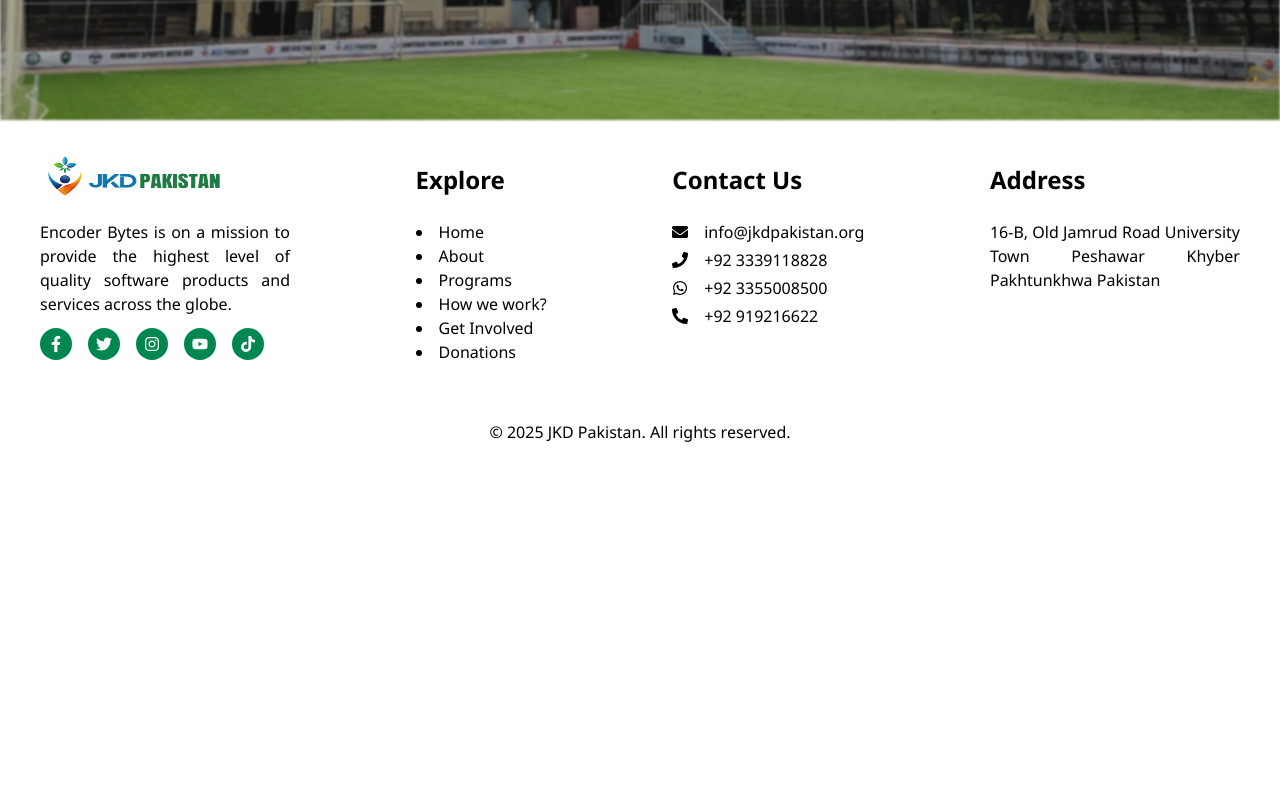
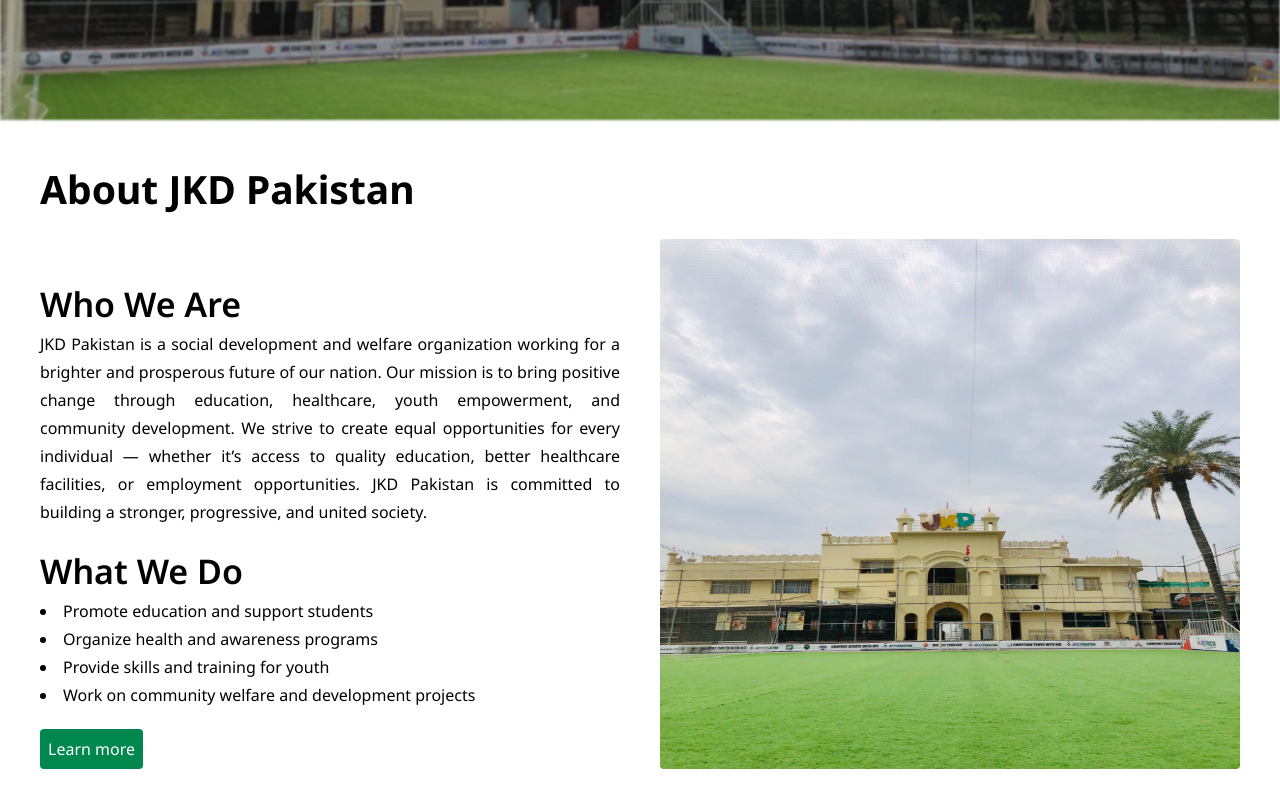
Before and after one commit to abdul-samad-91/JKD_Organization, a Next.js app: page / in a window 1280 px wide. Shown: the part 520-1320 px from the top of the page. Before the commit the page ends 972 px from the top, so only its background shows below. Built offline with nearby package versions, Linux system fonts and the light colour scheme; grey boxes are pictures that could not be loaded.

Commit message:
changes for about jkd

```diff
--- a/src/app/page.js
+++ b/src/app/page.js
@@ -3,26 +3,52 @@
 import Header from "@/component/Header";
 import Image from "next/image";
 import jkdPhoto from '../../public/jkd-front-photo.jpg'
+import jkdPhoto2 from '../../public/jkd-front2-photo.jpg'
 import { useGlobal } from "@/context/GlobleContext";
 
 
 export default function Home() {
   const {theme} = useGlobal();
   return (
-    < div className="h-screen w-full  flex flex-col justify-between">
+    < div className={`h-screen w-full  flex flex-col justify-between `}>
       <Header />
       <div className="flex flex-col items-center ">
+        {/* hero section */}
         <section
           className={`relative h-[400px] md:h-[460px] lg:h-[560px] bg-cover bg-center`}
         >
-            <div
-              className="absolute inset-0 bg-cover bg-center blur-[1px]"
-              style={{ backgroundImage: `url(${jkdPhoto.src})` }}
-            />
-          <div className={`relative z-10 w-full h-full text-start flex ${theme === 'light' ? ' text-black bg-white/5' : 'text-white bg-black/10'}  flex-col  justify-center px-6 lg:pl-20 `}>
+          <div
+            className="absolute inset-0 bg-cover bg-center blur-[1px]"
+            style={{ backgroundImage: `url(${jkdPhoto.src})` }}
+          />
+          <div className={`relative z-10 w-full h-full text-start flex ${theme === 'light' ? 'text-black bg-white/5' : ' text-white bg-black/10'}  flex-col  justify-center px-6 lg:pl-20 `}>
             <h1 className="text-[30px] md:text-[34px] lg:text-[39px] font-bold sm:w-[70%] md:w-[65%] lg-w-full " style={{ textShadow: `2px 2px 4px rgba(${theme === 'light'?'255,255,255':'0,0,0'},0.7)` }}>Together for a Brighter Future</h1>
             <p className="text-justify text-[16px] md:text-[17px] lg:text-[22px] sm:w-[60%] md:w-[55%] lg:w-[46%] mt-5  " style={{ textShadow: `2px 2px 4px rgba(${theme === 'light'?'255,255,255':'0,0,0'},0.9)` }}>JKD Pakistan is a social development and welfare organization dedicated to uplifting communities through education, healthcare, youth empowerment, and community development.</p>
-            <button className={`text-sm md:text-[16px] lg:text-[19px] ${theme === 'light' ? 'bg-[#00874F]': 'bg-[#177faa]'} text-white w-[59%] sm:w-[30%] md:w-[25%] lg:w-[20%] mt-2 rounded p-2 sm:px-2 `}>Be a part of the change!</button>
+            <button className={`text-sm md:text-[16px] lg:text-[19px] ${theme === 'light' ? 'bg-[#00874F] hover:text-white hover:bg-black': 'hover:text-black hover:bg-white bg-[#177faa]'} transition cursor-pointer text-white w-[59%] sm:w-[30%] md:w-[25%] lg:w-[20%] mt-2 rounded p-2 sm:px-2 `}>Be a part of the change!</button>
+          </div>
+        </section>
+        {/* about jkd */}
+        <section className={`py-10 w-full flex justify-center ${theme === 'light' ? 'text-black bg-white' : 'text-white bg-black'}`}>
+          <div className="w-[1200px]">
+            <h1 className="text-[30px] md:text-[34px] lg:text-[39px] font-bold sm:w-[70%] md:w-[65%]  ">About JKD Pakistan</h1>
+            <div className="flex pt-5 gap-10  ">
+              <div className="w-[50%]">
+                <h2 className="text-[34px] pt-10 font-semibold" >Who We Are</h2>
+                <p className="text-justify leading-7">JKD Pakistan is a social development and welfare organization working for a brighter and prosperous future of our nation. Our mission is to bring positive change through education, healthcare, youth empowerment, and community development.
+                We strive to create equal opportunities for every individual — whether it’s access to quality education, better healthcare facilities, or employment opportunities. JKD Pakistan is committed to building a stronger, progressive, and united society.</p>
+                <h2 className="text-[34px] font-semibold pt-5">What We Do</h2>
+                <ul className="list-disc list-inside">
+                  <li className="leading-7">Promote education and support students</li>
+                  <li className="leading-7">Organize health and awareness programs</li>
+                  <li className="leading-7">Provide skills and training for youth</li>
+                  <li className="leading-7">Work on community welfare and development projects</li>
+                </ul>
+                <button className={`mt-5 p-2 px-2 ${theme === 'light' ? 'bg-[#00874F] hover:text-white hover:bg-black': 'hover:text-black hover:bg-white bg-[#177faa]'} transition cursor-pointer text-white rounded`} >Learn more</button>
+              </div>
+              <div className="relative w-[50%] h-[530px] ">
+                <Image src={jkdPhoto2} className="objext-fill h-full rounded" alt="jkdPhoto2"   />
+              </div>
+            </div>
           </div>
         </section>
       </div>
--- a/src/component/Header.js
+++ b/src/component/Header.js
@@ -90,7 +90,7 @@
         </nav>
 
         {/* Contact Button (desktop only) */}
-        <button className={`hidden md:block px-4 py-2 rounded ${theme === 'light' ? 'bg-[#00874F]' : 'bg-[#0068B5]'} text-white text-sm md:text-[14px] lg:text-base`}>
+        <button className={`hidden md:block px-4 py-2 rounded ${theme === 'light' ? 'bg-[#00874F] hover:text-white hover:bg-black': 'hover:text-black hover:bg-white bg-[#177faa]'} transition cursor-pointer text-white text-sm md:text-[14px] lg:text-base`}>
           Contact Us
         </button>
 
```
Also changed, not shown: public/jkd-front2-photo.jpg (added).
